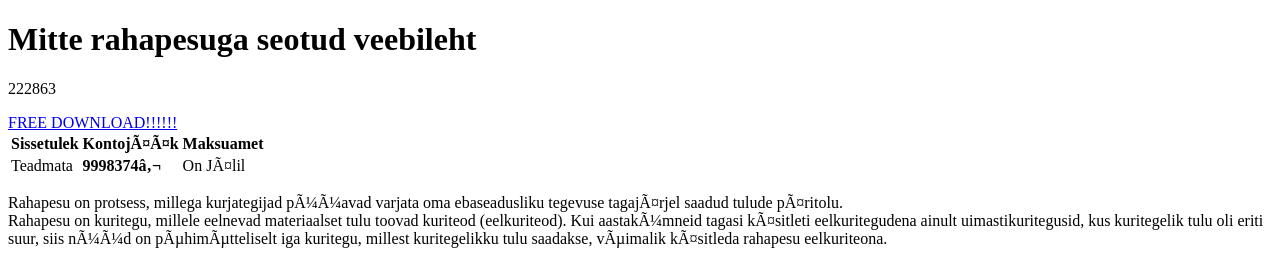
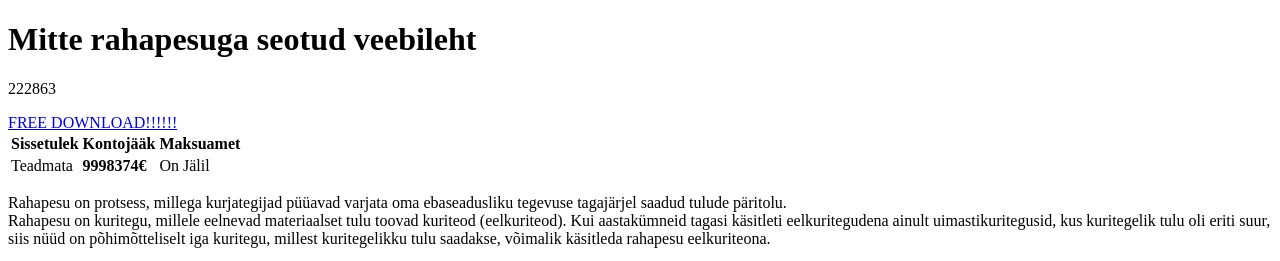
Before and after one commit to mantixee/mantixee.github.io, a plain HTML site: page index.html in a window 1280 px wide. Shown: the top 261 px of the page. Drawn offline with Linux system fonts and the light colour scheme.

Commit message:
Indexi tegin korda kurat

```diff
--- a/index.html
+++ b/index.html
@@ -11,16 +11,16 @@
 <table>
   <tr>
     <th>Sissetulek</th>
-    <th>KontojÃ¤Ã¤k</th>
+    <th>Kontojääk</th>
       <th>Maksuamet</th>
   </tr>
   <tr>
     <td>Teadmata</td>
-    <td><b>9998374â‚¬</b></td>
-      <td>On JÃ¤lil</td>
+    <td><b>9998374€</b></td>
+      <td>On Jälil</td>
   </tr>
 </table>
-<p>Rahapesu on protsess, millega kurjategijad pÃ¼Ã¼avad varjata oma ebaseadusliku tegevuse tagajÃ¤rjel saadud tulude pÃ¤ritolu.<br> Rahapesu on kuritegu, millele eelnevad materiaalset tulu toovad kuriteod (eelkuriteod). Kui aastakÃ¼mneid tagasi kÃ¤sitleti eelkuritegudena ainult uimastikuritegusid, kus kuritegelik tulu oli eriti suur, siis nÃ¼Ã¼d on pÃµhimÃµtteliselt iga kuritegu, millest kuritegelikku tulu saadakse, vÃµimalik kÃ¤sitleda rahapesu eelkuriteona.</p>
+<p>Rahapesu on protsess, millega kurjategijad püüavad varjata oma ebaseadusliku tegevuse tagajärjel saadud tulude päritolu.<br> Rahapesu on kuritegu, millele eelnevad materiaalset tulu toovad kuriteod (eelkuriteod). Kui aastakümneid tagasi käsitleti eelkuritegudena ainult uimastikuritegusid, kus kuritegelik tulu oli eriti suur, siis nüüd on põhimõtteliselt iga kuritegu, millest kuritegelikku tulu saadakse, võimalik käsitleda rahapesu eelkuriteona.</p>
 <a href="https://www.pangaliit.ee/rahapesu-tokestamine">Vajuta SIIA!!!</a><br>
 <img src="https://i.kym-cdn.com/photos/images/newsfeed/002/254/546/ba7.jpg" alt="Mina kui tudengirahad tulevad.">
 </body>
```
